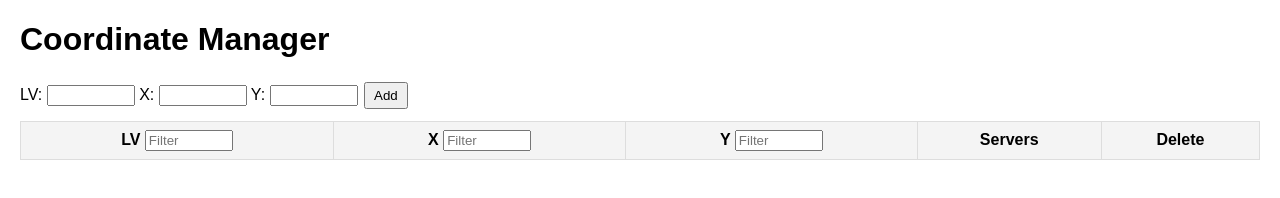
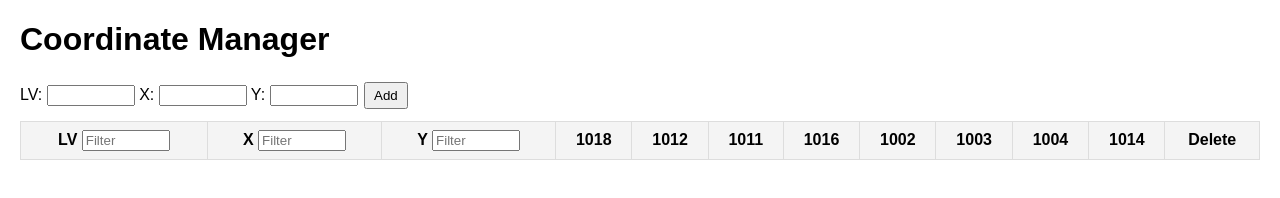
Before and after one commit to marvinso1978/coords-frontend, a website: page index.html in a window 1280 px wide. Drawn offline with Linux system fonts and the light colour scheme; no server answers.

Commit message:
Update index.html

```diff
--- a/index.html
+++ b/index.html
@@ -30,7 +30,14 @@
         <th>LV <input type="text" id="filterLv" placeholder="Filter"></th>
         <th>X <input type="text" id="filterX" placeholder="Filter"></th>
         <th>Y <input type="text" id="filterY" placeholder="Filter"></th>
-        <th colspan="8">Servers</th>
+        <th>1018</th>
+        <th>1012</th>
+        <th>1011</th>
+        <th>1016</th>
+        <th>1002</th>
+        <th>1003</th>
+        <th>1004</th>
+        <th>1014</th>
         <th>Delete</th>
       </tr>
     </thead>
```
